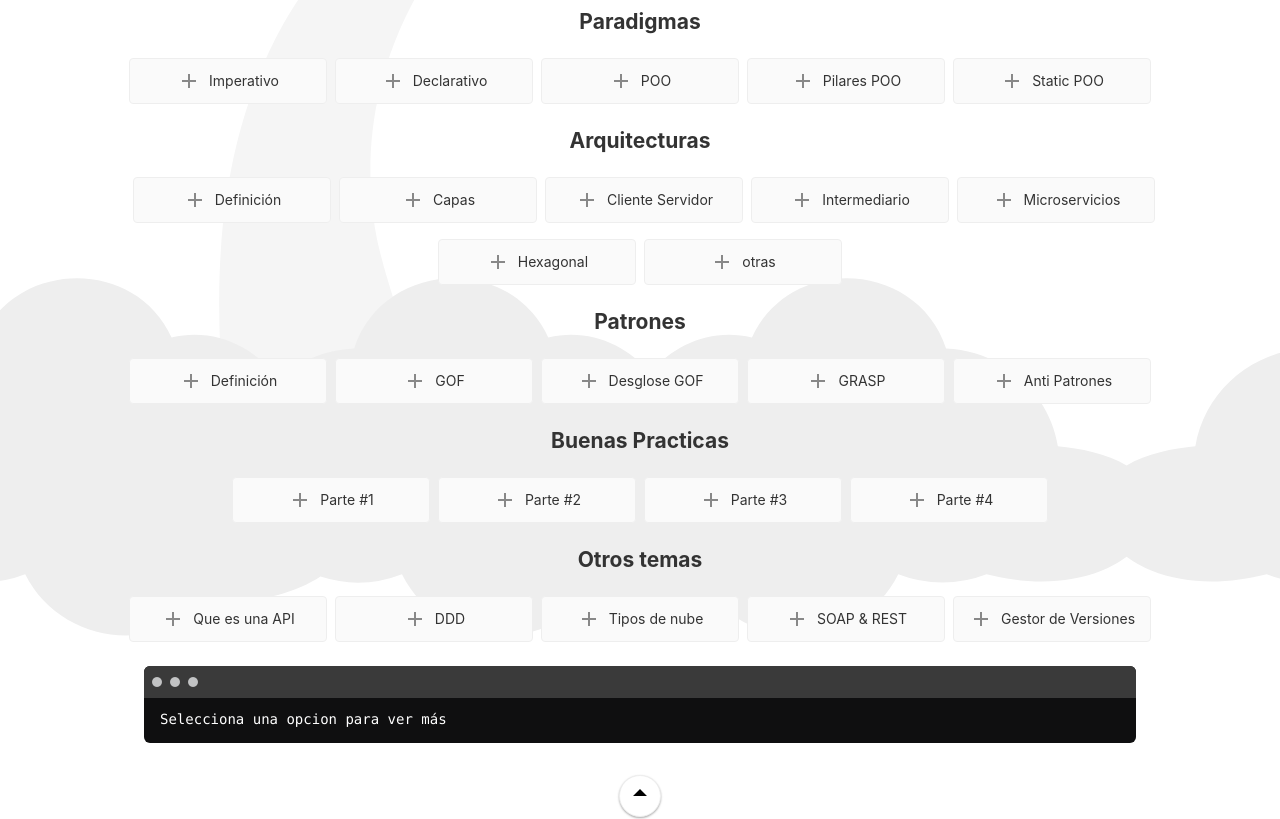
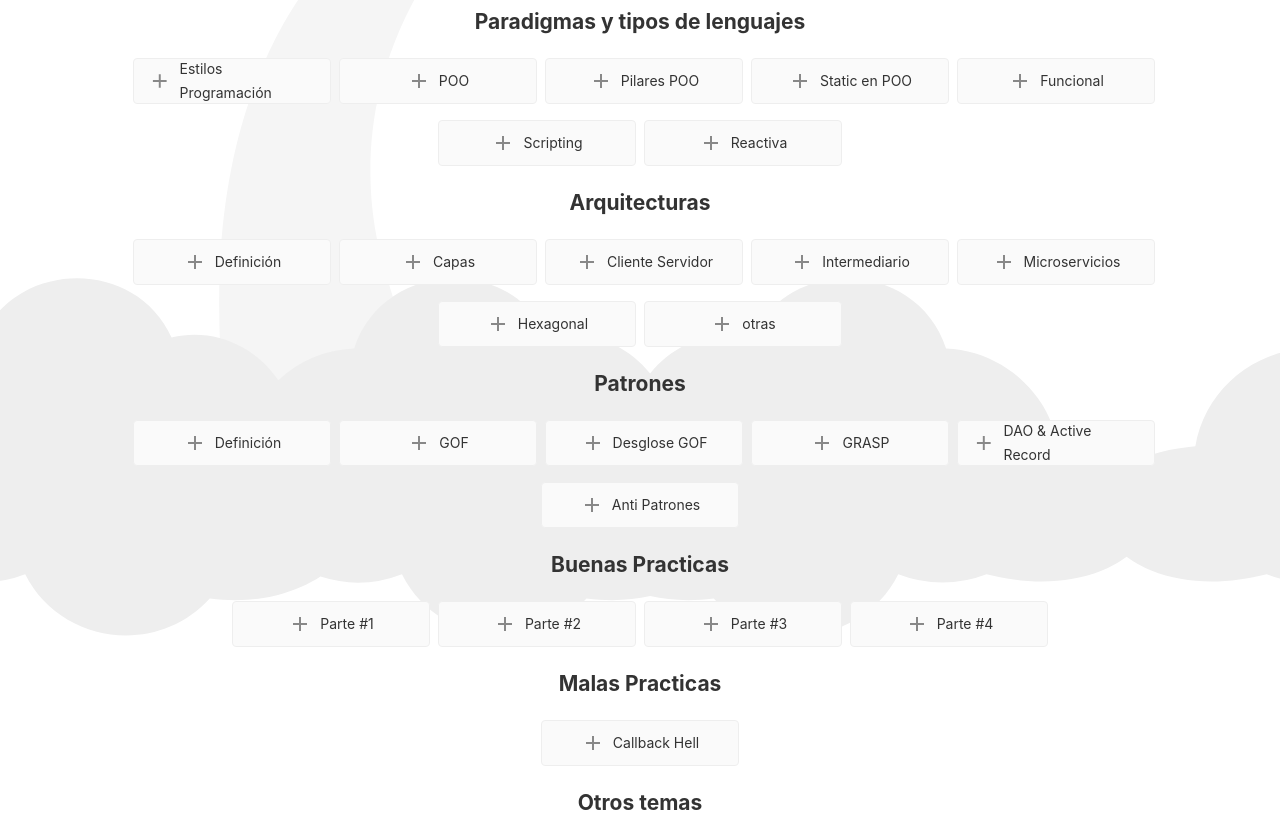
Before and after one commit to andresGarcia97/Links-De-Estudio, an Angular app: page / in a window 1280 px wide. Shown: the part 260-1079 px from the top of the page. Built offline with nearby package versions, Linux system fonts and the light colour scheme.

Commit message:
Se corrigen el tema de los paradigmas, se agregan más temas y contenido
-Se elimina la parte superior de la terminal

```diff
--- a/src/app/app.component.css
+++ b/src/app/app.component.css
@@ -162,26 +162,11 @@
     width: 90%;
     max-width: 992px;
     border-radius: 6px;
-    padding-top: 45px;
+    padding-top: 16px;
     margin-top: 8px;
     overflow-y: hidden;
     overflow-x: visible;
     background-color: rgb(15, 15, 16);
-  }
-
-  .terminal::before {
-    content: "\2022 \2022 \2022";
-    position: absolute;
-    top: 0;
-    left: 0;
-    height: 4px;
-    background: rgb(58, 58, 58);
-    color: #c2c3c4;
-    width: 100%;
-    font-size: 2rem;
-    line-height: 0;
-    padding: 14px 0;
-    text-indent: 4px;
   }
 
   .terminal pre {
--- a/src/app/app.component.html
+++ b/src/app/app.component.html
@@ -64,18 +64,13 @@
 
   </div>
 
-  <h2>Paradigmas</h2>
+  <h2>Paradigmas y tipos de lenguajes</h2>
 
   <div class="card-container">
 
     <div class="card card-small" (click)="linkReferencia('imperativo','https://www.ionos.es/digitalguide/paginas-web/desarrollo-web/paradigmas-de-programacion/',terminal)" tabindex="0">
       <svg class="material-icons" xmlns="http://www.w3.org/2000/svg" width="24" height="24" viewBox="0 0 24 24"><path d="M19 13h-6v6h-2v-6H5v-2h6V5h2v6h6v2z"/></svg>
-      <span>Imperativo</span>
-    </div>
-
-    <div class="card card-small" (click)="linkReferencia('declarativo','https://www.ionos.es/digitalguide/paginas-web/desarrollo-web/paradigmas-de-programacion/',terminal)" tabindex="0">
-      <svg class="material-icons" xmlns="http://www.w3.org/2000/svg" width="24" height="24" viewBox="0 0 24 24"><path d="M19 13h-6v6h-2v-6H5v-2h6V5h2v6h6v2z"/></svg>
-      <span>Declarativo</span>
+      <span>Estilos Programación</span>
     </div>
 
     <div class="card card-small" (click)="linkReferencia('poo','https://desarrolloweb.com/articulos/499.php',terminal)" tabindex="0">
@@ -90,7 +85,22 @@
 
     <div class="card card-small" (click)="linkReferencia('pooStatic','https://desarrolloweb.com/articulos/metodos-atributos-static-poo.html',terminal)" tabindex="0">
       <svg class="material-icons" xmlns="http://www.w3.org/2000/svg" width="24" height="24" viewBox="0 0 24 24"><path d="M19 13h-6v6h-2v-6H5v-2h6V5h2v6h6v2z"/></svg>
-      <span>Static POO</span>
+      <span>Static en POO</span>
+    </div>
+
+    <div class="card card-small" (click)="linkReferencia('funcional','https://codigofacilito.com/articulos/programacion-funcional',terminal)" tabindex="0">
+      <svg class="material-icons" xmlns="http://www.w3.org/2000/svg" width="24" height="24" viewBox="0 0 24 24"><path d="M19 13h-6v6h-2v-6H5v-2h6V5h2v6h6v2z"/></svg>
+      <span>Funcional</span>
+    </div>
+
+    <div class="card card-small" (click)="linkReferencia('scripting','https://www.ionos.es/digitalguide/paginas-web/desarrollo-web/que-son-los-lenguajes-de-scripting/',terminal)" tabindex="0">
+      <svg class="material-icons" xmlns="http://www.w3.org/2000/svg" width="24" height="24" viewBox="0 0 24 24"><path d="M19 13h-6v6h-2v-6H5v-2h6V5h2v6h6v2z"/></svg>
+      <span>Scripting</span>
+    </div>
+
+    <div class="card card-small" (click)="linkReferencia('reactiva','https://profile.es/blog/que-es-la-programacion-reactiva-una-introduccion/',terminal)" tabindex="0">
+      <svg class="material-icons" xmlns="http://www.w3.org/2000/svg" width="24" height="24" viewBox="0 0 24 24"><path d="M19 13h-6v6h-2v-6H5v-2h6V5h2v6h6v2z"/></svg>
+      <span>Reactiva</span>
     </div>
 
   </div>
@@ -160,6 +170,11 @@
       <span>GRASP</span>
     </div>
 
+    <div class="card card-small" (click)="linkReferencia('dao','https://www.genbeta.com/desarrollo/patrones-de-diseno-active-record-vs-dao',terminal)" tabindex="0">
+      <svg class="material-icons" xmlns="http://www.w3.org/2000/svg" width="24" height="24" viewBox="0 0 24 24"><path d="M19 13h-6v6h-2v-6H5v-2h6V5h2v6h6v2z"/></svg>
+      <span>DAO & Active Record</span>
+    </div>
+
     <div class="card card-small" (click)="linkReferencia('antipatrones','https://sg.com.mx/revista/11/anti-patrones-la-mejor-forma-hacer-un-pesimo-sistema-software',terminal)" tabindex="0">
       <svg class="material-icons" xmlns="http://www.w3.org/2000/svg" width="24" height="24" viewBox="0 0 24 24"><path d="M19 13h-6v6h-2v-6H5v-2h6V5h2v6h6v2z"/></svg>
       <span>Anti Patrones</span>
@@ -189,6 +204,17 @@
     <div class="card card-small" (click)="linkReferencia('practicas4','http://www.noussintelligence.com/desarrollo-software-buenas-practicas-recomendaciones/',terminal)" tabindex="0">
       <svg class="material-icons" xmlns="http://www.w3.org/2000/svg" width="24" height="24" viewBox="0 0 24 24"><path d="M19 13h-6v6h-2v-6H5v-2h6V5h2v6h6v2z"/></svg>
       <span>Parte #4</span>
+    </div>
+
+  </div>
+
+  <h2>Malas Practicas</h2>
+
+  <div class="card-container">
+
+    <div class="card card-small" (click)="linkReferencia('callbackhell','https://codearmy.co/que-es-el-callback-hell-y-como-evitarlo-4af418a6ed14',terminal)" tabindex="0">
+      <svg class="material-icons" xmlns="http://www.w3.org/2000/svg" width="24" height="24" viewBox="0 0 24 24"><path d="M19 13h-6v6h-2v-6H5v-2h6V5h2v6h6v2z"/></svg>
+      <span>Callback Hell</span>
     </div>
 
   </div>
@@ -250,6 +276,14 @@
       <pre *ngSwitchCase="'dry'">- Incrementa la mantenibilidad del código</pre>
       <pre *ngSwitchCase="'dry'">- Facilita la refactorización</pre>
 
+      <pre *ngSwitchCase="'imperativo'">- Imperativo -> secuencia ordenada de acciones a ejecutar, más cercano a lenguaje maquina </pre>
+      <pre *ngSwitchCase="'imperativo'">  - Estructurado -> donde se incluyen sentencias de control y se contemplan las interrupciones</pre>
+      <pre *ngSwitchCase="'imperativo'">  - Procedimental -> donde se empieza a crear funciones y metodos para no repetir código</pre>
+      <pre *ngSwitchCase="'imperativo'">  - Modular -> Se agrupan segmentos más grandes de código independientes entre si, facilitando la depuración</pre>
+      <pre *ngSwitchCase="'imperativo'">- Declarativo -> Se describe el resultado de la operación y no el como, requiriendo más abstracción y menos código</pre>
+      <pre *ngSwitchCase="'imperativo'">  - Funcional -> la base son las funciones que se pueden concatenar para formar estructuras o usarse como argumentos</pre>
+      <pre *ngSwitchCase="'imperativo'">  - Logica -> la base es la matematica y su logica para predecir el resultado</pre>
+
       <pre *ngSwitchCase="'poo'">- Alta integración Bajo acoplamiento</pre>
       <pre *ngSwitchCase="'poo'">- Mejora la abstracción de los problemas al acercarlos a lo cotidiano</pre>
       <pre *ngSwitchCase="'poo'">- Clases -> abstracciones de la realidad; Objetos -> instancias de una clase</pre>
@@ -265,16 +299,24 @@
       <pre *ngSwitchCase="'pooStatic'">- Son accesibles de manera global, por lo que hay que tener cuidado con su uso</pre>
       <pre *ngSwitchCase="'pooStatic'">- No necesitan ser instanciados para ser usados</pre>
 
-      <pre *ngSwitchCase="'imperativo'">- Secuencia ordenada de acciones a ejecutar, más cercano a lenguaje maquina</pre>
-      <pre *ngSwitchCase="'imperativo'">- De este se desprenden:</pre>
-      <pre *ngSwitchCase="'imperativo'">   Estructurado -> donde se incluyen sentencias de control y se contemplan las interrupciones</pre>
-      <pre *ngSwitchCase="'imperativo'">   Procedimental -> donde se empieza a crear funciones y metodos para no repetir código</pre>
-      <pre *ngSwitchCase="'imperativo'">   Modular -> Se agrupan segmentos más grandes de código independientes entre si, facilitando la depuración</pre>
+      <pre *ngSwitchCase="'funcional'">- Las acciones son delegadas a funciones propias del lenguaje</pre>
+      <pre *ngSwitchCase="'funcional'">  - Funciones Puras -> dada una entrada siempre van a tener la misma salida</pre>
+      <pre *ngSwitchCase="'funcional'">  - Composición -> se pueden juntar y crear una secuencia y resultado diferente</pre>
+      <pre *ngSwitchCase="'funcional'">  - Efectos secundarios -> Son los cambios visibles fuera de la función llamada</pre>
+      <pre *ngSwitchCase="'funcional'">  - Se le da más relevancia al concepto de inmutabilidad y mutabilidad</pre>
+      <pre *ngSwitchCase="'funcional'">  - Los efectos secundarios se evitan en este tipo de programación</pre>
+      <pre *ngSwitchCase="'funcional'">  - Los efectos secundarios se evitan en este tipo de programación</pre>
 
-      <pre *ngSwitchCase="'declarativo'">- Se describe el resultado de la operación y no el como, requiriendo más abstracción y menos código</pre>
-      <pre *ngSwitchCase="'declarativo'">- De este se desprenden:</pre>
-      <pre *ngSwitchCase="'declarativo'">   Funcional -> la base son las funciones que se pueden concatenar para formar estructuras o usarse como argumentos</pre>
-      <pre *ngSwitchCase="'declarativo'">   Logica -> la base es la matematica y su logica para predecir el resultado</pre>
+      <pre *ngSwitchCase="'scripting'">- Son lenguajes que no son compilados y que se ejecutan directamente en el lado del cliente</pre>
+      <pre *ngSwitchCase="'scripting'">- El más famoso es Javascript, pero otros como Python y Ruby tambien lo son</pre>
+      <pre *ngSwitchCase="'scripting'">- Suelen ser menos eficientes al no ser compilados pero conllevan menos trabajo para el programador</pre>
+      <pre *ngSwitchCase="'scripting'">- Generalmente son debilmente tipados, lo que da más flexibilidad y posiblidad de errores</pre>
+
+      <pre *ngSwitchCase="'reactiva'">- Es un paradigma enfocado al trabajo con flujo de datos, generalmente debe ser: </pre>
+      <pre *ngSwitchCase="'reactiva'">  - Resilientes -> deben responder incluso cuando hay estados de error</pre>
+      <pre *ngSwitchCase="'reactiva'">  - Elasticos -> el aumento de la concurrencia no debe afectar las respuestas</pre>
+      <pre *ngSwitchCase="'reactiva'">  - Comunicación -> minimo acoplamiento al hacer que todo se comunique mediante mensajeria</pre>
+      <pre *ngSwitchCase="'reactiva'">  - Operadores -> tener soporte hacia estos que permiten transformar el flujo de datos</pre>
 
       <pre *ngSwitchCase="'definicion'">-  Representa la estructura del sistema, sus componentes, las propiedades visibles externamente y las relaciones entre ellas.</pre>
 
@@ -295,13 +337,14 @@
       <pre *ngSwitchCase="'servicios'">- Se pasa de un nucleo central y robusto a diferentes partes más pequeñas y ligeras</pre>
       <pre *ngSwitchCase="'servicios'">- Las partes se intercomunican entre si y funcionan de manera separada, aumentando la tolerancia a fallos</pre>
       <pre *ngSwitchCase="'servicios'">- Los servicios pueden ser independientes de las tecnologias, además de que se pueden subdividir tambien</pre>
+      <pre *ngSwitchCase="'servicios'">- Tambien se pueden escalar de manera individual significando una mejora en el uso de recursos</pre>
 
       <pre *ngSwitchCase="'hexagonal'">- Aisla el dominio de las tecnologias, la comunicación se da por medio de puertos (interfaces)</pre>
       <pre *ngSwitchCase="'hexagonal'">- Cualquier dispositivo puede consultarla y la información sera la misma</pre>
       <pre *ngSwitchCase="'hexagonal'">- Las capas son idenpendientes y más faciles de testear</pre>
 
       <pre *ngSwitchCase="'otrasArquitecturas'">- Bus de Eventos -> Una fuente emite eventos donde un bus los direcciona a los receptores indicados</pre>
-      <pre *ngSwitchCase="'otrasArquitecturas'">- MVC -> Consta de 3 capas, el modelo o logica, la vista y el controlador que interactua con el usuario</pre>
+      <pre *ngSwitchCase="'otrasArquitecturas'">- MVC -> Consta de 3 capas bien definidas, modelo, vista y controlador, cada una con una función espeficica</pre>
       <pre *ngSwitchCase="'otrasArquitecturas'">- Tuberia -> Es un flujo donde los datos son transformados a medida que van desde su origen hasta su destino</pre>
 
       <pre *ngSwitchCase="'definicionPatrones'">- Son soluciones especificas a problemas comunes y los más conocidos son: </pre>
@@ -336,6 +379,10 @@
       <pre *ngSwitchCase="'grasp'">- Evitar el uso de variables globales, especialmente en el desarrollo web</pre>
       <pre *ngSwitchCase="'grasp'">- La creación de factorias y clases intermedias ayudan a la mantenibilidad del código</pre>
 
+      <pre *ngSwitchCase="'dao'">- Son usados para el acceso a los datos (persistencia)</pre>
+      <pre *ngSwitchCase="'dao'">  - DAO -> obliga a una mayor implementación manual a cambio de flexibilidad</pre>
+      <pre *ngSwitchCase="'dao'">  - Active Record -> se gana una mayor independencia de la bd a costa de ceder el control</pre>
+
       <pre *ngSwitchCase="'antipatrones'">- Son malas soluciones a problemas comunes que a priori parecen buenas ideas</pre>
       <pre *ngSwitchCase="'antipatrones'">- Pueden nacer del afan de implementar patrones innecesariamente o mezclarlos de manera indiferente</pre>
       <pre *ngSwitchCase="'antipatrones'">  -Golden Hammer -> Pretende que todo se solucione de la misma manera o con el mismo lenguaje</pre>
@@ -367,6 +414,11 @@
       <pre *ngSwitchCase="'practicas4'">- Promover que el uso de la aplicación sea intuitivo y accesible</pre>
       <pre *ngSwitchCase="'practicas4'">- Distribución de tareas, no hay equipos de un solo hombre</pre>
 
+      <pre *ngSwitchCase="'callbackhell'">- Generalmente es un problema al hacer codigo con caracteristicas asincronas (generalmente javascript)</pre>
+      <pre *ngSwitchCase="'callbackhell'">- El orden en que se copia el codigo no necesariamente es en el que va a ser ejecutado</pre>
+      <pre *ngSwitchCase="'callbackhell'">- Cambiar el orden de las llamadas puede evitar el anidamiento innecesario</pre>
+      <pre *ngSwitchCase="'callbackhell'">- Usar promesas ó el Async/Await que hara que el codigo se comporte de manera más sincronica</pre>
+
       <pre *ngSwitchCase="'api'">- Conjunto de reglas y especificaciones por el cual se puede comunicar diferentes aplicaciones</pre>
       <pre *ngSwitchCase="'api'">- Permiten compartir reutilizar funciones ya existentes y no reiventar la rueda</pre>
 
@@ -378,9 +430,9 @@
       <pre *ngSwitchCase="'nube'"> -Nube Privada -> Los recursos son propios y no deben ser compartidos con terceros</pre>
       <pre *ngSwitchCase="'nube'"> -Nube Hibrida -> Los recursos son propios pero el espacio puede ser compartido con otros usuarios</pre>
 
-      <pre *ngSwitchCase="'rest'">             SOAP                         VS                  REST</pre>
-      <pre *ngSwitchCase="'rest'">     Solo permite datos en XML                           Variedad de formatos</pre>
-      <pre *ngSwitchCase="'rest'">  Puede incluir metadatos, más pesado            Generalmente se usa JSON, más liviano</pre>
+      <pre *ngSwitchCase="'rest'">               SOAP                         VS                  REST</pre>
+      <pre *ngSwitchCase="'rest'">        Solo permite datos en XML                           Variedad de formatos</pre>
+      <pre *ngSwitchCase="'rest'">    Puede incluir metadatos, más pesado            Generalmente se usa JSON, más liviano</pre>
 
       <pre *ngSwitchCase="'git'">- El control de versiones ayuda a mantener una trazabilidad de todos los cambios en una aplicación</pre>
       <pre *ngSwitchCase="'git'">- El más conocido es GIT pero tambien existen otros como Mercurial</pre>
--- a/src/index.html
+++ b/src/index.html
@@ -2,7 +2,7 @@
 <html lang="en">
 <head>
   <meta charset="utf-8">
-  <title>LinksEstudio</title>
+  <title>Links De Estudio</title>
   <base href="/">
   <meta name="viewport" content="width=device-width, initial-scale=1">
   <link rel="icon" type="image/x-icon" href="favicon.ico">
```
Also changed, not shown: 1 other file (tests, documents, lock files or other folders).
